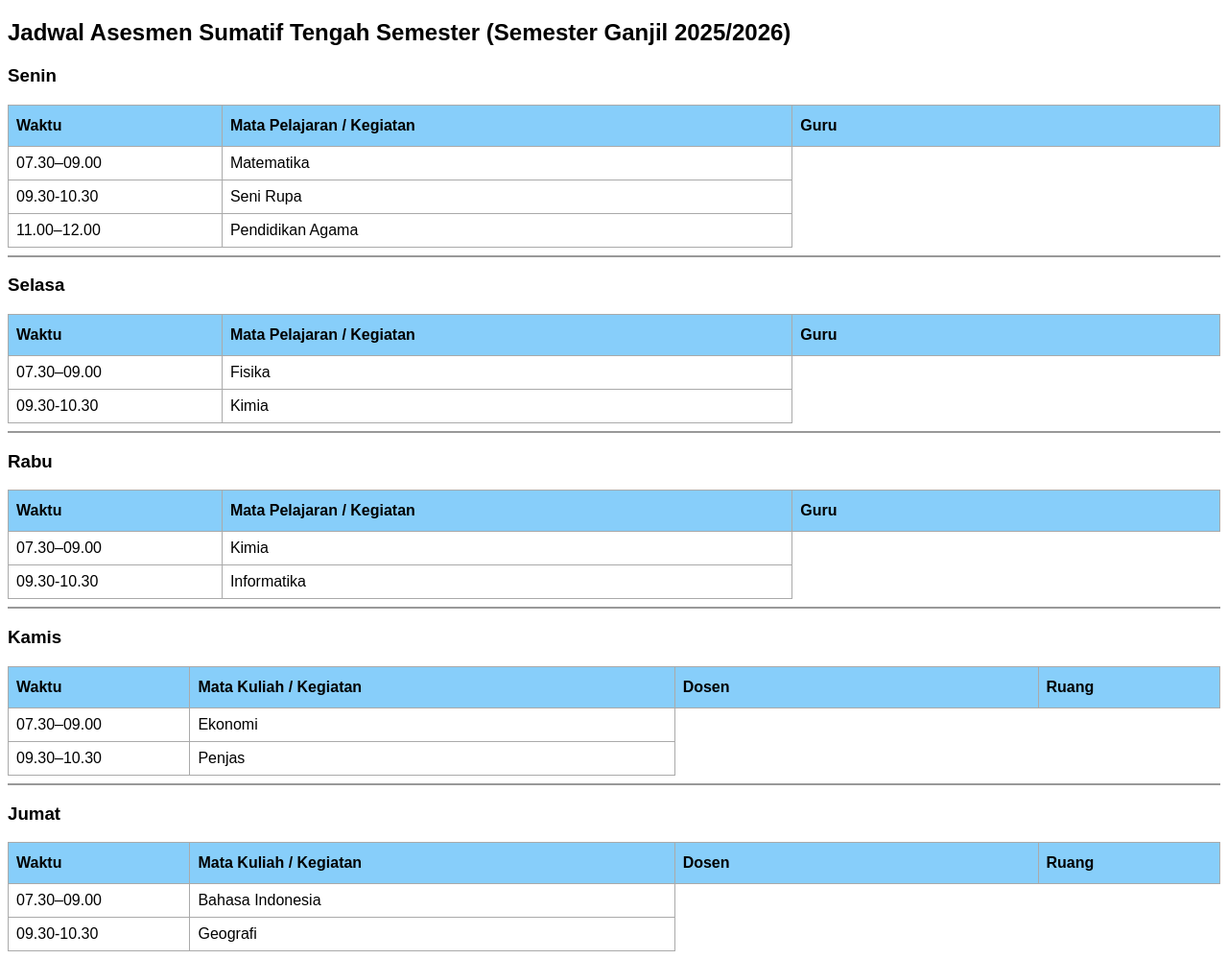
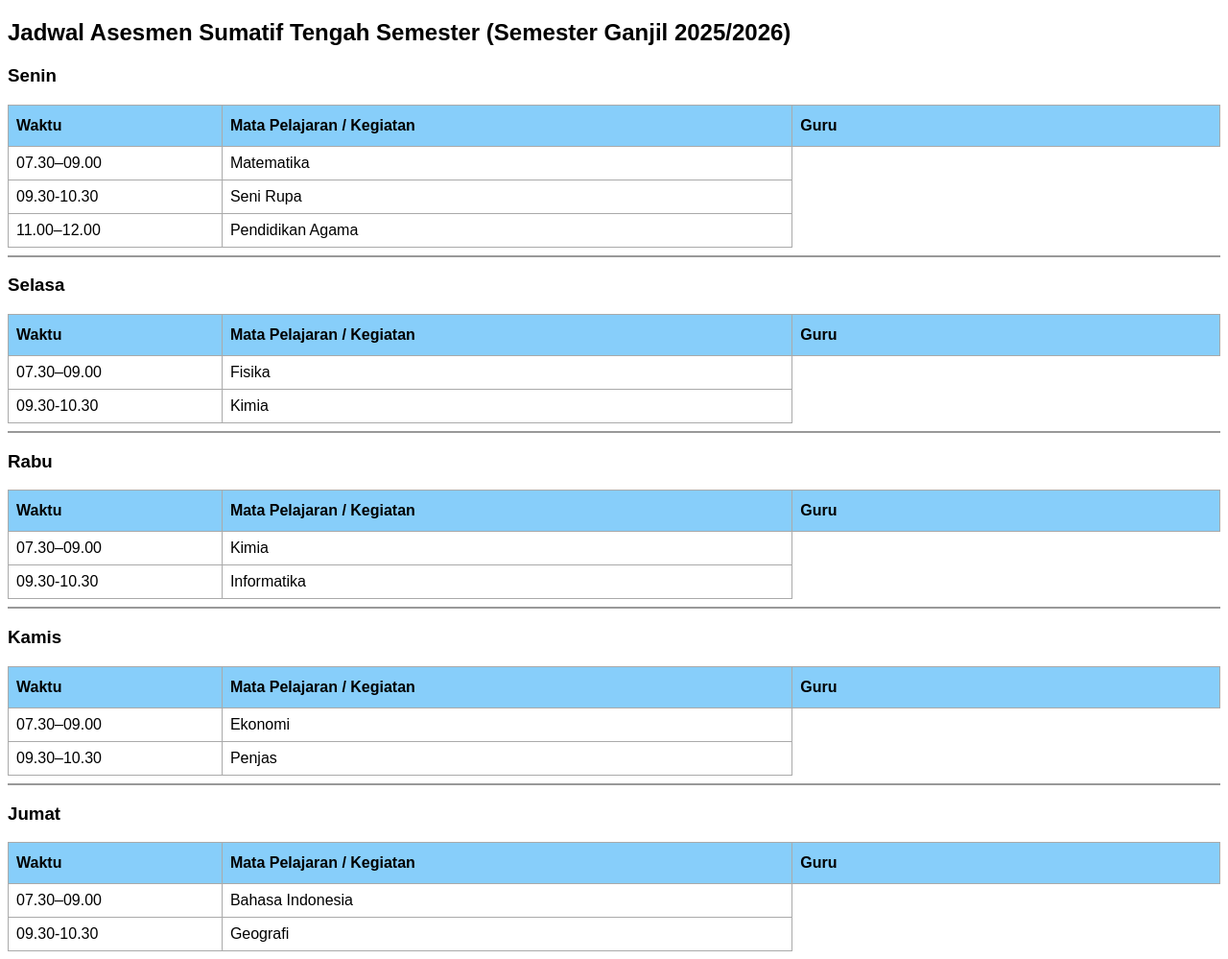
Before and after one commit to FadelSM/jadwal-asts, a plain HTML site: page index.html in a window 1280 px wide. Shown: the whole page at 96% size. Drawn offline with Linux system fonts and the light colour scheme.

Commit message:
Update index.html

```diff
--- a/index.html
+++ b/index.html
@@ -112,9 +112,8 @@
       <thead>
         <tr>
           <th style="width: 15%;">Waktu</th>
-          <th style="width: 40%;">Mata Kuliah / Kegiatan</th>
-          <th style="width: 30%;">Dosen</th>
-          <th style="width: 15%;">Ruang</th>
+          <th style="width: 40%;">Mata Pelajaran / Kegiatan</th>
+          <th style="width: 30%;">Guru</th>
         </tr>
       </thead>
       <tbody>
@@ -134,9 +133,8 @@
       <thead>
         <tr>
           <th style="width: 15%;">Waktu</th>
-          <th style="width: 40%;">Mata Kuliah / Kegiatan</th>
-          <th style="width: 30%;">Dosen</th>
-          <th style="width: 15%;">Ruang</th>
+          <th style="width: 40%;">Mata Pelajaran / Kegiatan</th>
+          <th style="width: 30%;">Guru</th>
         </tr>
       </thead>
       <tbody>
```
